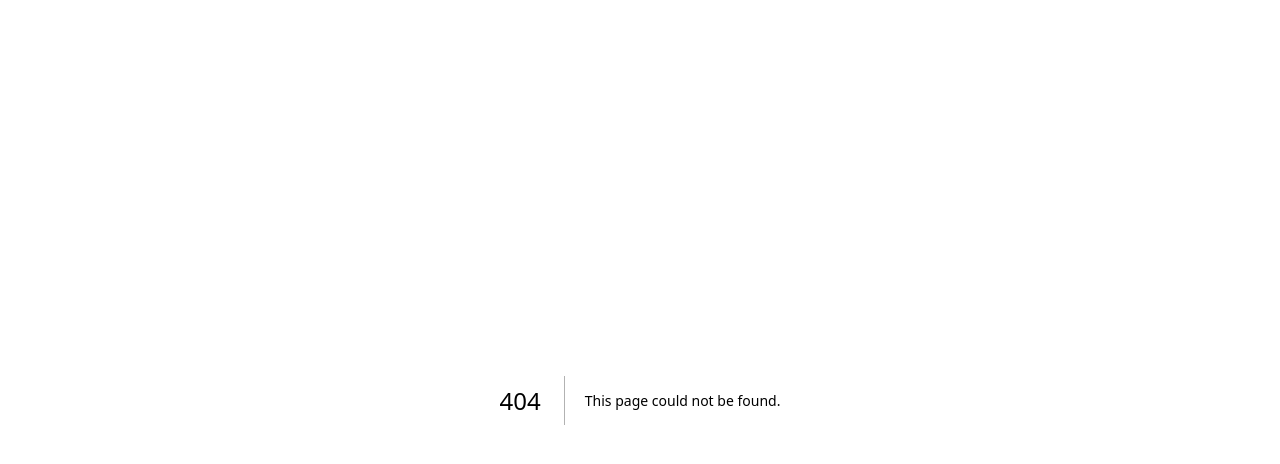
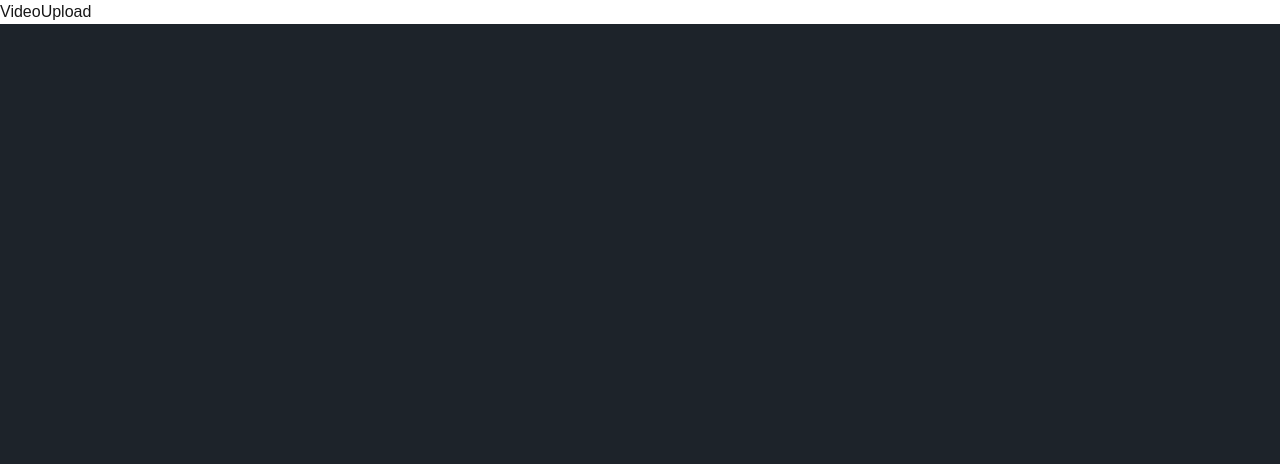
Before and after one commit to afnanhussain2002/zipvid, a Next.js app: page /video-upload in a window 1280 px wide. Before the commit this address had no page. Shown: the top 464 px of the page. Built offline with nearby package versions, Linux system fonts and the light colour scheme.

Commit message:
make a file with code for video upload

```diff
--- /dev/null
+++ b/src/app/(app)/video-upload/page.tsx
@@ -0,0 +1,9 @@
+import React from 'react'
+
+function VideoUpload() {
+  return (
+    <div>VideoUpload</div>
+  )
+}
+
+export default VideoUpload
```
